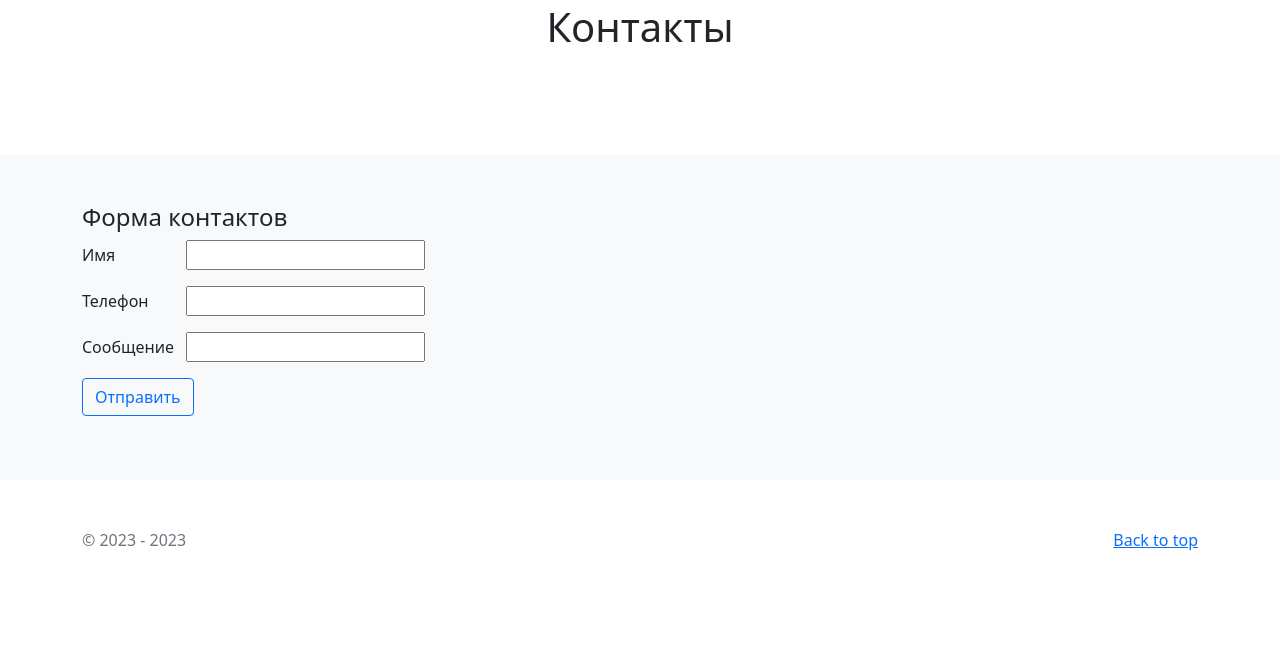
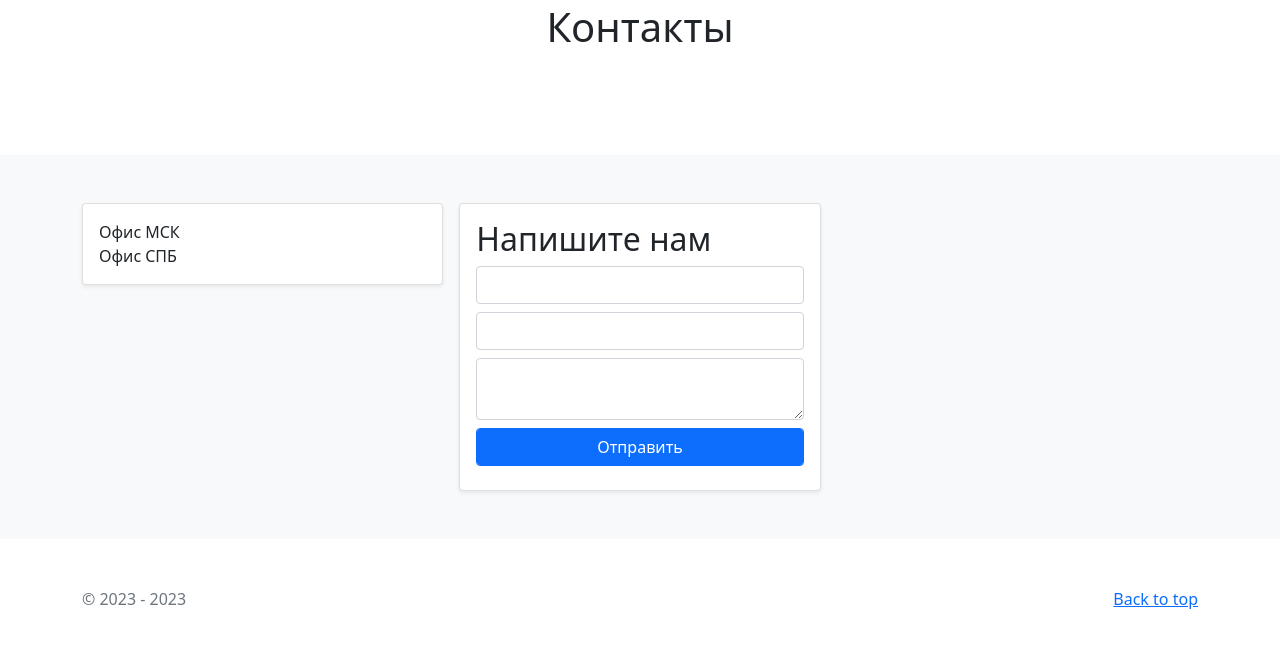
Before and after one commit to skysaika/django_store, a Django app: page /contacts/ in a window 1280 px wide. Shown: the part 149-812 px from the top of the page. Before the commit the page ends 699 px from the top, so only its background shows below. Run offline with Django 4.2, Linux system fonts and the light colour scheme; some libraries are stand-ins or nearby versions.

Commit message:
add contacts form control form

```diff
--- a/catalog/templates/catalog/contacts.html
+++ b/catalog/templates/catalog/contacts.html
@@ -1,48 +1,30 @@
 {% extends 'catalog/base.html' %}
+
 {% block content %}
-    <div class="wrapper">
-        <div class="msg">
-            {% if message  %}
-            {{ message }}
-            {% endif %}
 
+<div class="col">
+    <div class="card shadow-sm">
+        <div class="card-body">
+            <p class="card-text">
+                Офис МСК<br>
+                Офис СПБ<br>
+            </p>
         </div>
-        <h4>
-            Форма контактов
-        </h4>
-        <form action="" method="post">
-            {% csrf_token %}
-            <div>
-                <label for="name">Имя</label>
-                <input id="name" name="name" type="text" required>
-            </div>
-            <div>
-                <label for="phone">Телефон</label>
-                <input id="phone" name="phone" type="text" required>
-            </div>
-            <div>
-                <label for="message">Сообщение</label>
-                <input id="message" name="message" type="text" required>
-            </div>
-            <button type="submit" class="btn btn-outline-primary">Отправить</button>
-        </form>
     </div>
+</div>
+<div class="col">
+    <div class="card shadow-sm">
+        <div class="card-body">
+            <h2>Напишите нам</h2>
+            <form method="post">
+                {% csrf_token %}
+                <input class="form-control mb-2" name="name" />
+                <input class="form-control mb-2" name="email" />
+                <textarea class="form-control mb-2" name="message"></textarea>
+                <button type="submit" class=" mb-2 btn btn-primary form-control">Отправить</button>
+            </form>
+        </div>
+    </div>
+</div>
 
-    <style type="text/css">
-        .wpapper {
-            display: flex;
-            justify-content: space-between;
-            align-items: center;
-            flex-direction: column;
-        }
-        .wpapper > * {
-            width: 100%;
-        }
-        label {
-            min-width: 100px;
-        }
-        form > * {
-            margin-bottom: 1rem;
-        }
-    </style>
 {% endblock %}
```
